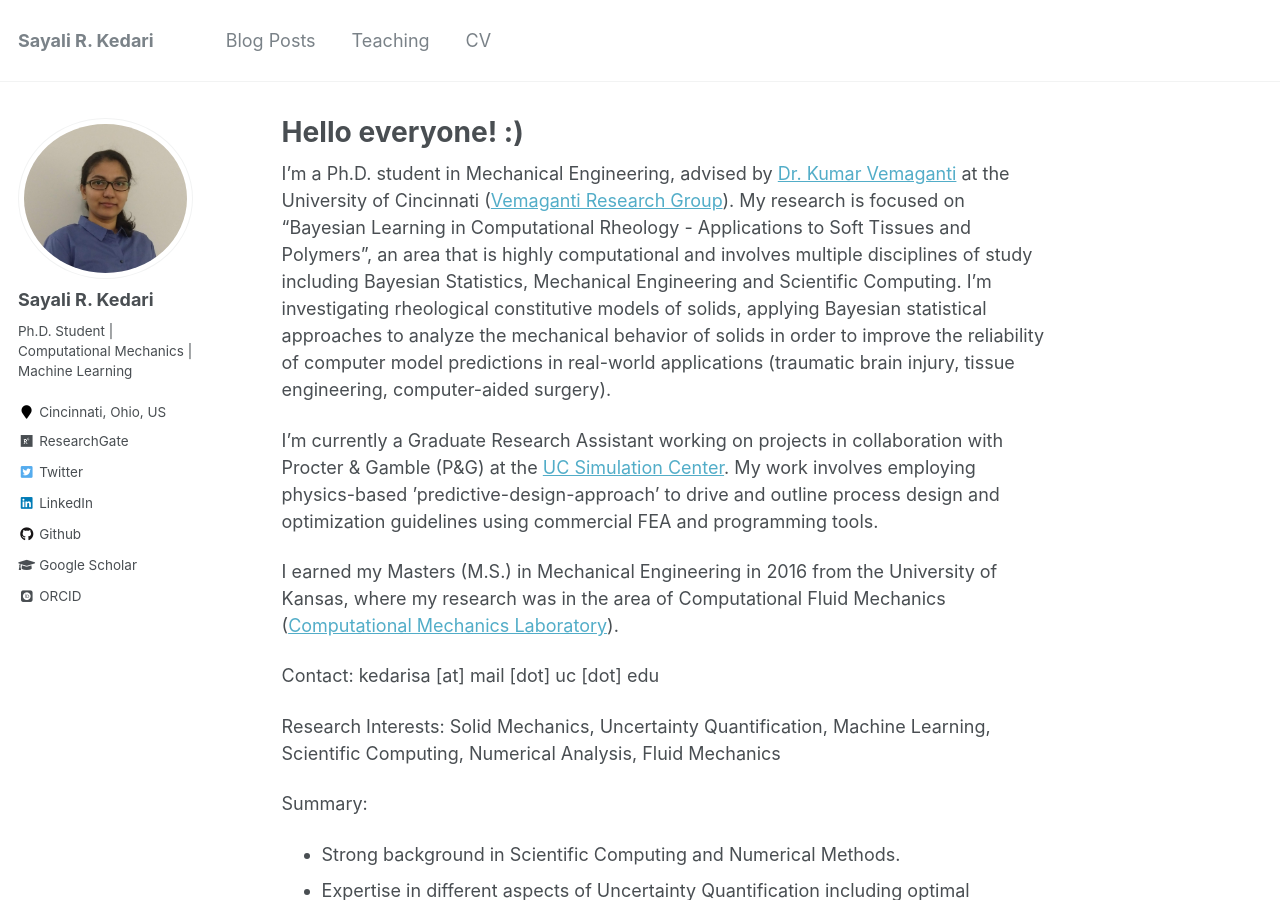
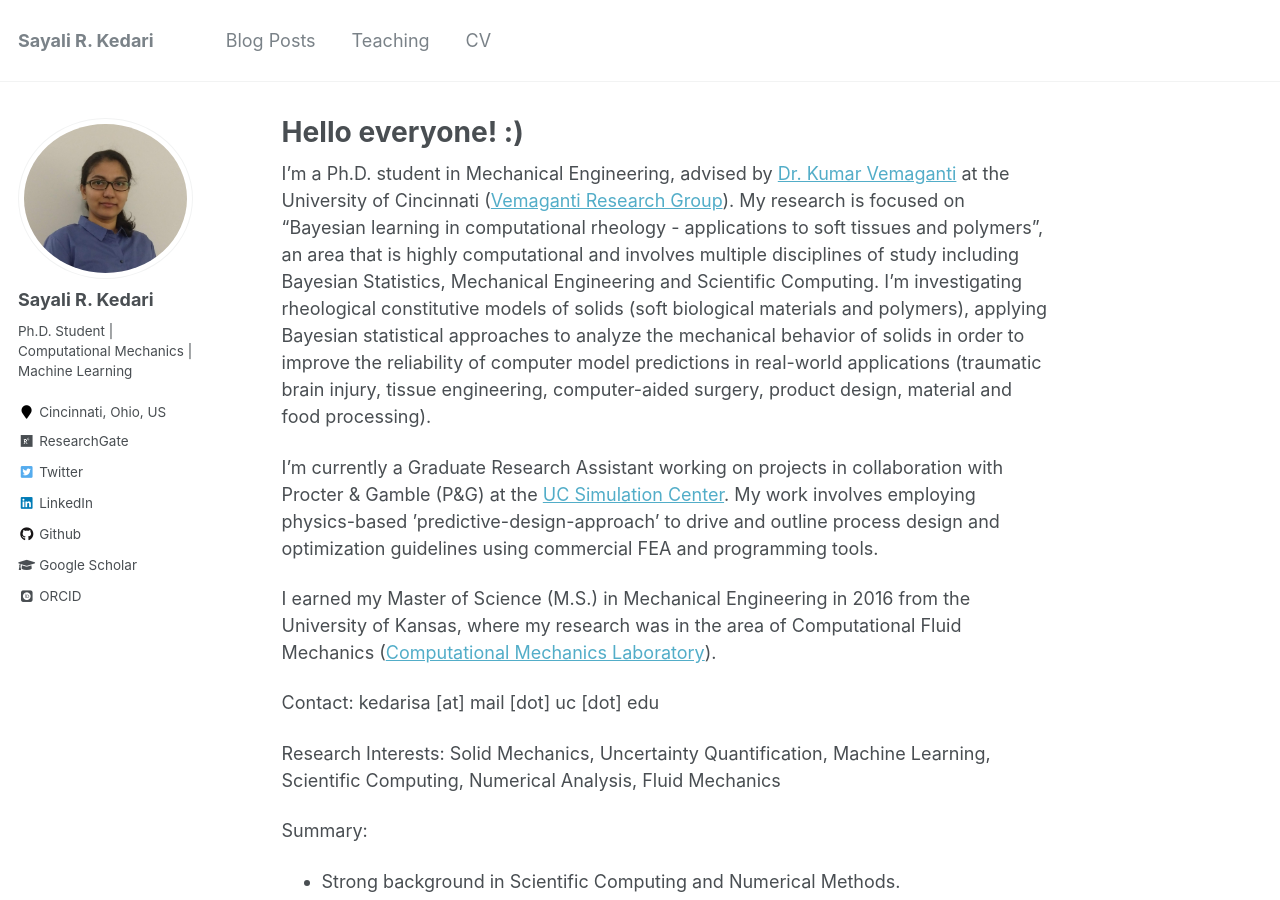
Before and after one commit to sayalirked/sayalirked.github.io, a Jekyll site: the page built from _pages/about.md, in a window 1280 px wide and 900 px high. Built offline with Jekyll 4.4.1, drawn with Linux system fonts in a browser that asks for light colours; some web fonts are replaced.

Commit message:
update about.md

```diff
--- a/_pages/about.md
+++ b/_pages/about.md
@@ -8,11 +8,11 @@ redirect_from:
   - /about.html
 ---
 
-I'm a Ph.D. student in Mechanical Engineering, advised by [Dr. Kumar Vemaganti](https://researchdirectory.uc.edu/p/vemagaks) at the University of Cincinnati ([Vemaganti Research Group](http://vemaganti.com)). My research is focused on "Bayesian Learning in Computational Rheology - Applications to Soft Tissues and Polymers", an area that is highly computational and involves multiple disciplines of study including Bayesian Statistics, Mechanical Engineering and Scientific Computing. I'm investigating rheological constitutive models of solids, applying Bayesian statistical approaches to analyze the mechanical behavior of solids in order to improve the reliability of computer model predictions in real-world applications (traumatic brain injury, tissue engineering, computer-aided surgery).
+I'm a Ph.D. student in Mechanical Engineering, advised by [Dr. Kumar Vemaganti](https://researchdirectory.uc.edu/p/vemagaks) at the University of Cincinnati ([Vemaganti Research Group](http://vemaganti.com)). My research is focused on "Bayesian learning in computational rheology - applications to soft tissues and polymers", an area that is highly computational and involves multiple disciplines of study including Bayesian Statistics, Mechanical Engineering and Scientific Computing. I'm investigating rheological constitutive models of solids (soft biological materials and polymers), applying Bayesian statistical approaches to analyze the mechanical behavior of solids in order to improve the reliability of computer model predictions in real-world applications (traumatic brain injury, tissue engineering, computer-aided surgery, product design, material and food processing).
 
 I'm currently a Graduate Research Assistant working on projects in collaboration with Procter & Gamble (P&G) at the [UC Simulation Center](https://ceas.uc.edu/research/centers-labs/uc-simulation-center.html). My work involves employing physics-based ’predictive-design-approach’ to drive and outline process design and optimization guidelines using commercial FEA and programming tools.
 
-I earned my Masters (M.S.) in Mechanical Engineering in 2016 from the University of Kansas, where my research was in the area of Computational Fluid Mechanics ([Computational Mechanics Laboratory](https://me.engr.ku.edu/karan-s-suranas-research)).
+I earned my Master of Science (M.S.) in Mechanical Engineering in 2016 from the University of Kansas, where my research was in the area of Computational Fluid Mechanics ([Computational Mechanics Laboratory](https://me.engr.ku.edu/karan-s-suranas-research)).
 
 Contact: kedarisa [at] mail [dot] uc [dot] edu
 
```
